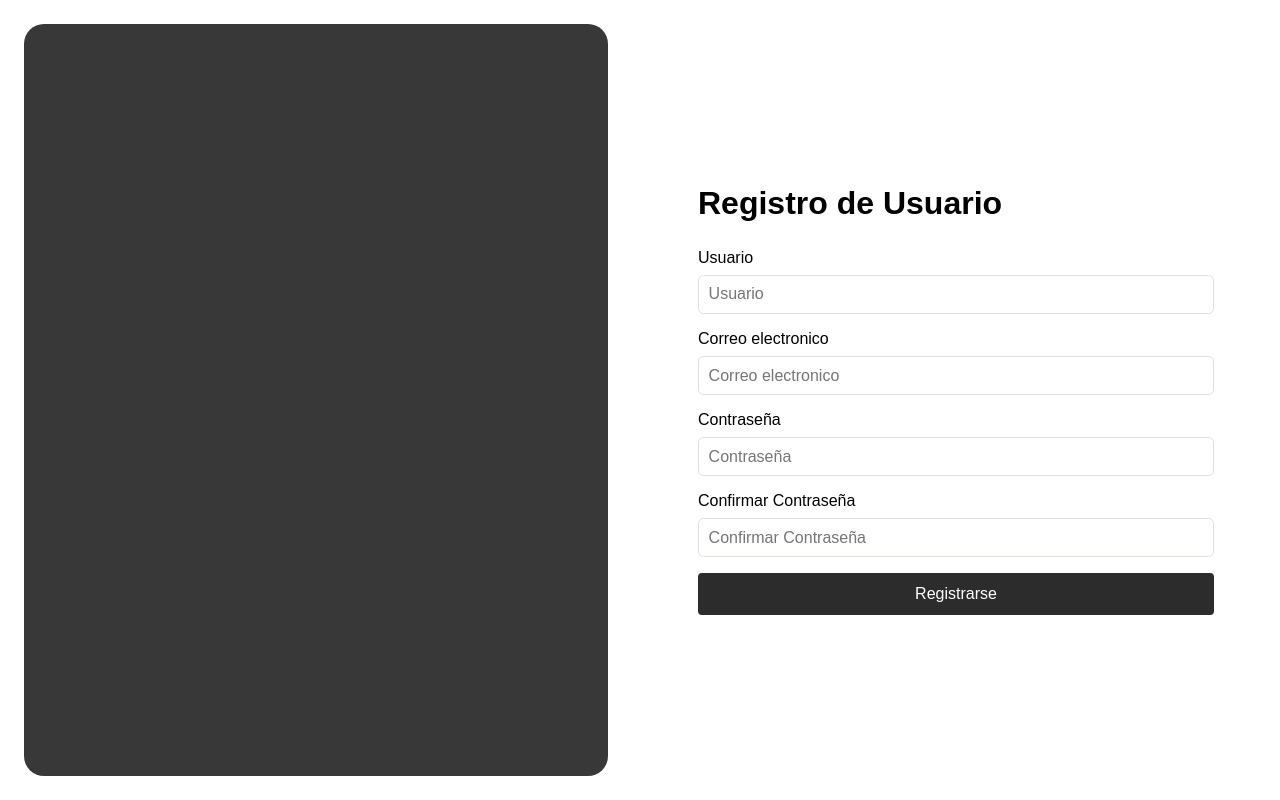
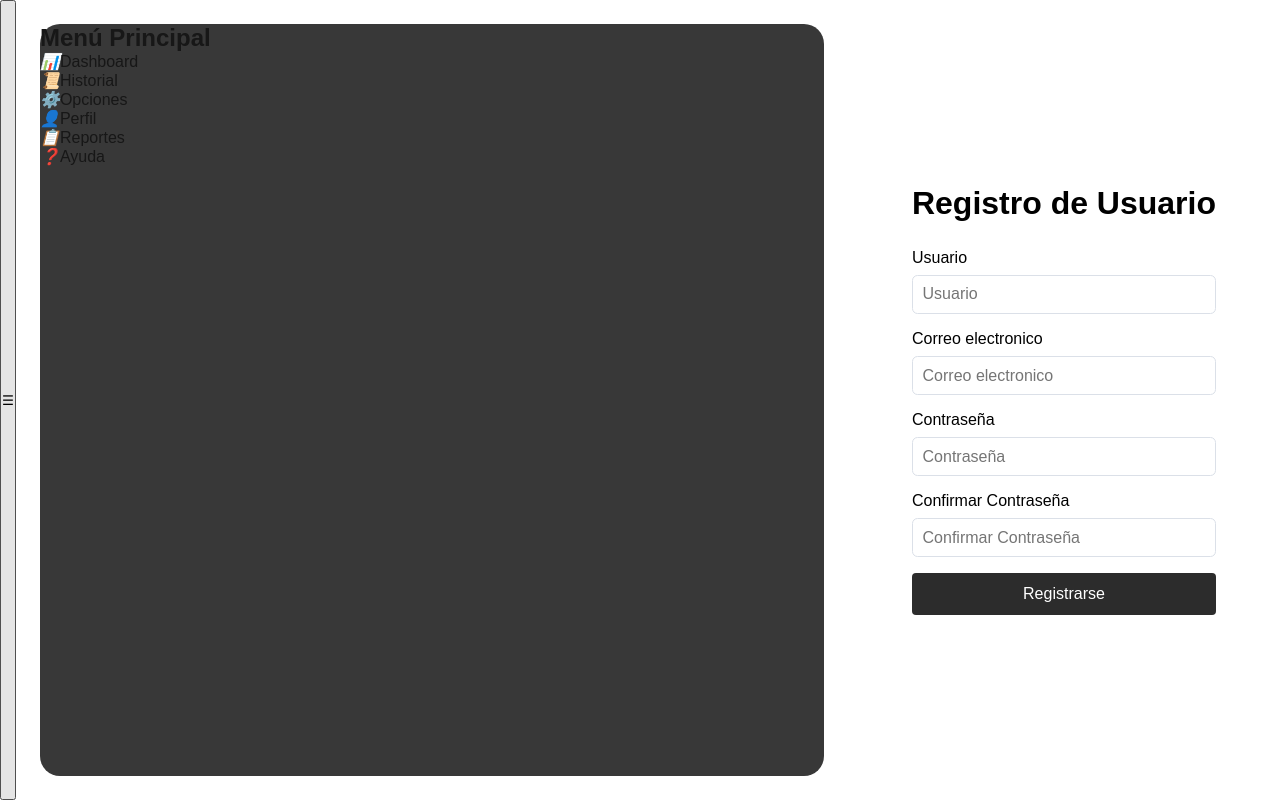
Before and after one commit to SantiagoPrada2005/service-client-client, a Next.js app in the folder service-client-ai/: page /main in a window 1280 px wide. Built offline with nearby package versions, Linux system fonts and the light colour scheme.

Commit message:
Mis cambios en la página principal

```diff
--- a/service-client-ai/src/app/main/page.js
+++ b/service-client-ai/src/app/main/page.js
@@ -9,6 +9,13 @@ export default function SignupPage() {
     password: '',
     confirmarPassword: ''
   });
+
+  // Estado para controlar si la sidebar está visible
+  const [sidebarVisible, setSidebarVisible] = useState(true);
+
+  const toggleSidebar = () => {
+    setSidebarVisible(!sidebarVisible);
+  };
 
   const handleSubmit = async (e) => {
     e.preventDefault();
@@ -33,12 +40,54 @@ export default function SignupPage() {
 
   return (
     <div className={styles.container}>
+      {/* Botón para mostrar/ocultar sidebar en móviles */}
+      <button
+        className={styles.toggleButton}
+        onClick={toggleSidebar}
+      >
+        ☰
+      </button>
+
+      {/* Sidebar con clase condicional para mostrar/ocultar */}
+      <div className={`${styles.sidebarContainer} ${!sidebarVisible ? styles.sidebarHidden : ''}`}>
+        <div className={styles.sidebarContent}>
+          <h2>Menú Principal</h2>
+
+          <div className={styles.sidebarItem}>
+            <i className={styles.icon}>📊</i>
+            <span>Dashboard</span>
+          </div>
+
+          <div className={styles.sidebarItem}>
+            <i className={styles.icon}>📜</i>
+            <span>Historial</span>
+          </div>
+
+          <div className={styles.sidebarItem}>
+            <i className={styles.icon}>⚙️</i>
+            <span>Opciones</span>
+          </div>
+
+          <div className={styles.sidebarItem}>
+            <i className={styles.icon}>👤</i>
+            <span>Perfil</span>
+          </div>
+
+          <div className={styles.sidebarItem}>
+            <i className={styles.icon}>📋</i>
+            <span>Reportes</span>
+          </div>
+
+          <div className={styles.sidebarItem}>
+            <i className={styles.icon}>❓</i>
+            <span>Ayuda</span>
+          </div>
+        </div>
+      </div>
+
+      {/* Contenido principal con clase condicional para ajustar el margen */}
+      <div className={`${styles.mainContent} ${!sidebarVisible ? styles.mainContentFull : ''}`}>
         <div className={styles.loginBox}>
-        <div className={styles.sidebarContainer}>
-
-
-
-        </div>
           <div className={styles.loginElements}>
             <div className={styles.formWrapper}>
               <h1>Registro de Usuario</h1>
@@ -99,5 +148,6 @@ export default function SignupPage() {
           </div>
         </div>
       </div>
+    </div>
   );
 }
```
Lines whose indentation alone changed are shown as unchanged.
